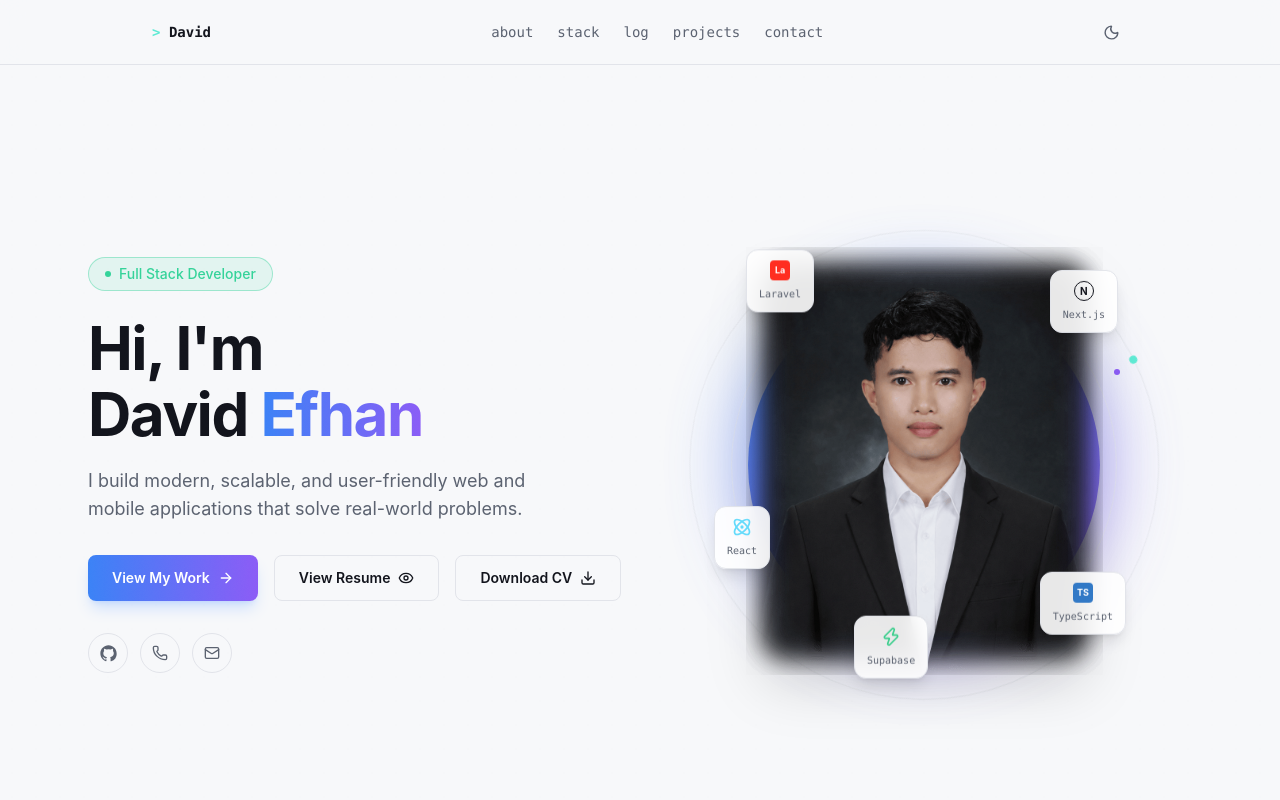
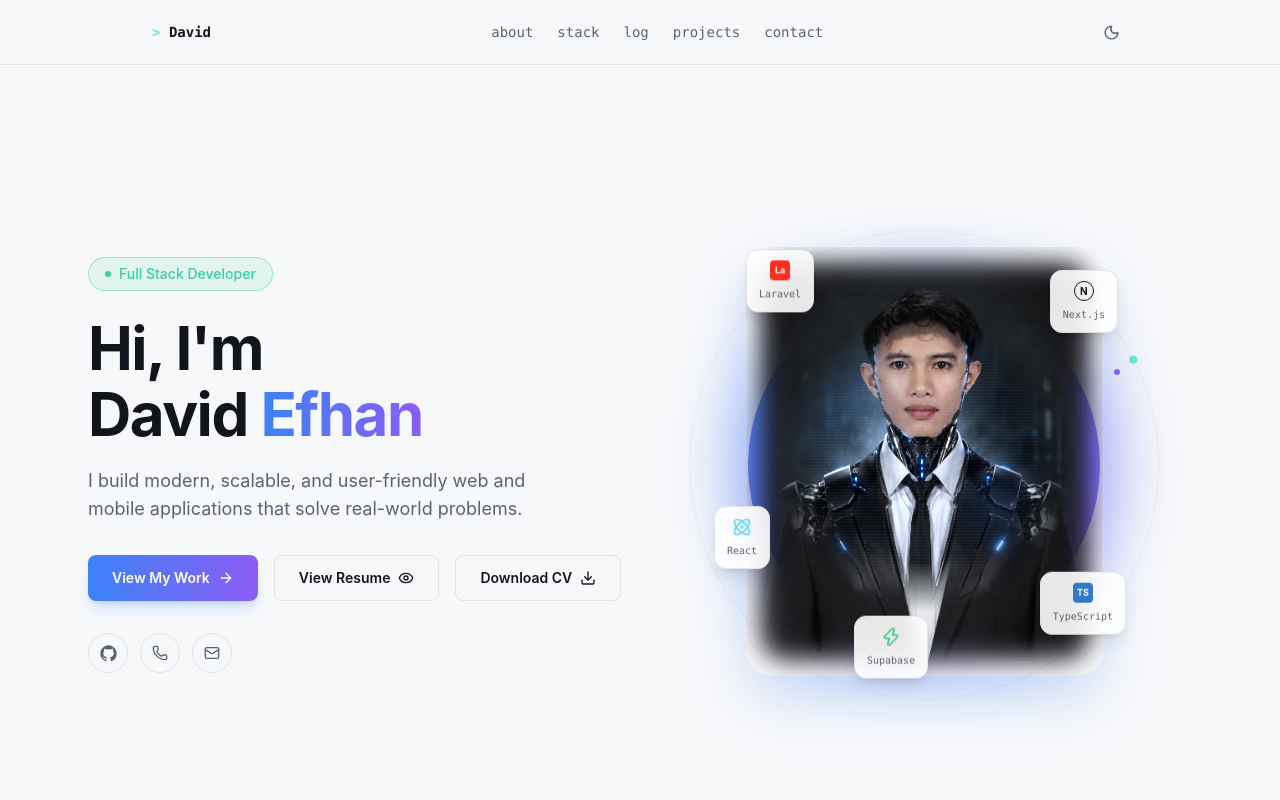
Before and after one commit to sna72419-sys/david-efhan-portfolio, a Next.js app: page / in a window 1280 px wide. Shown: the top 800 px of the page. Built offline with nearby package versions, Linux system fonts and the light colour scheme.

Commit message:
Refactor code structure for improved readability and maintainability

```diff
--- a/components/Hero.tsx
+++ b/components/Hero.tsx
@@ -2,8 +2,8 @@
 
 import { useState } from "react";
 import { motion } from "framer-motion";
-import Image from "next/image";
 import { profile } from "@/lib/data";
+import RobotReveal from "@/components/RobotReveal";
 import { Download, ArrowRight, Mail, Phone, Atom, Zap, Eye } from "lucide-react";
 import ResumeViewerModal from "@/components/ResumeViewerModal";
 
@@ -148,16 +148,16 @@ export default function Hero() {
               <span className="absolute top-1/4 -right-1 w-1.5 h-1.5 rounded-full bg-hero-purple" />
             </div>
 
-            {/* photo */}
+            {/* photo with robot spotlight reveal */}
             <div className="absolute inset-0 flex items-end justify-center">
               <div className="relative w-[85%] aspect-[5/6]">
-                <Image
-                  src="/profile-float.png"
+                <RobotReveal
+                  normalImage="/profile-float.png"
+                  robotImage="/profile-robot.png"
+                  width={340}
+                  height={408}
                   alt={profile.name}
-                  fill
-                  sizes="360px"
-                  className="object-contain object-bottom drop-shadow-2xl"
-                  priority
+                  className="absolute inset-0 w-full h-full"
                 />
               </div>
             </div>
--- /dev/null
+++ b/components/RobotReveal.tsx
@@ -0,0 +1,270 @@
+"use client";
+
+import { useRef, useEffect, useCallback } from "react";
+import Image from "next/image";
+import { motion } from "framer-motion";
+
+export interface RobotRevealProps {
+  normalImage: string;
+  robotImage: string;
+  width: number;
+  height: number;
+  alt?: string;
+  className?: string;
+}
+
+const SPOTLIGHT_RADIUS = 150;
+const FEATHER_PX = 48;
+
+const INNER_PCT = (
+  ((Math.max(0, SPOTLIGHT_RADIUS - FEATHER_PX) / SPOTLIGHT_RADIUS) * 100)
+).toFixed(1);
+
+const SPOTLIGHT_MASK = `radial-gradient(circle ${SPOTLIGHT_RADIUS}px at var(--spot-x, 50%) var(--spot-y, 50%), #000 0%, #000 ${INNER_PCT}%, transparent 100%)`;
+const HIDDEN_MASK =
+  "radial-gradient(circle 0px at 50% 50%, transparent 0%, transparent 100%)";
+
+export default function RobotReveal({
+  normalImage,
+  robotImage,
+  width,
+  height,
+  alt = "Portrait",
+  className = "",
+}: RobotRevealProps) {
+  const containerRef = useRef<HTMLDivElement>(null);
+  const robotMaskRef = useRef<HTMLDivElement>(null);
+  const glowRingRef = useRef<HTMLDivElement>(null);
+  const scanOverlayRef = useRef<HTMLDivElement>(null);
+  const particlesRef = useRef<HTMLDivElement>(null);
+
+  const sizeRef = useRef({ width, height });
+  const posRef = useRef({ x: width / 2, y: height / 2 });
+  const activeRef = useRef(false);
+
+  const applySpotlight = useCallback((x: number, y: number, visible: boolean) => {
+    const robotEl = robotMaskRef.current;
+    if (robotEl) {
+      if (visible) {
+        robotEl.style.maskImage = SPOTLIGHT_MASK;
+        robotEl.style.webkitMaskImage = SPOTLIGHT_MASK;
+        robotEl.style.setProperty("--spot-x", `${x}px`);
+        robotEl.style.setProperty("--spot-y", `${y}px`);
+      } else {
+        robotEl.style.maskImage = HIDDEN_MASK;
+        robotEl.style.webkitMaskImage = HIDDEN_MASK;
+      }
+    }
+
+    const opacity = visible ? "1" : "0";
+    const transform = `translate3d(${x}px, ${y}px, 0) translate(-50%, -50%)`;
+
+    for (const el of [glowRingRef.current, scanOverlayRef.current, particlesRef.current]) {
+      if (!el) continue;
+      el.style.transform = transform;
+      el.style.opacity = opacity;
+    }
+  }, []);
+
+  const hideSpotlight = useCallback(() => {
+    activeRef.current = false;
+    applySpotlight(posRef.current.x, posRef.current.y, false);
+  }, [applySpotlight]);
+
+  useEffect(() => {
+    const robotEl = robotMaskRef.current;
+    if (robotEl) {
+      robotEl.style.maskImage = SPOTLIGHT_MASK;
+      robotEl.style.webkitMaskImage = SPOTLIGHT_MASK;
+    }
+  }, []);
+
+  useEffect(() => {
+    const container = containerRef.current;
+    if (!container) return;
+
+    const updateFromClient = (clientX: number, clientY: number) => {
+      const rect = container.getBoundingClientRect();
+      const x = clientX - rect.left;
+      const y = clientY - rect.top;
+
+      posRef.current = { x, y };
+      activeRef.current = true;
+      applySpotlight(x, y, true);
+    };
+
+    const observer = new ResizeObserver(([entry]) => {
+      const { width: w, height: h } = entry.contentRect;
+      sizeRef.current = { width: w, height: h };
+      if (!activeRef.current) {
+        posRef.current = { x: w / 2, y: h / 2 };
+      }
+    });
+    observer.observe(container);
+
+    const onPointerMove = (event: PointerEvent) => {
+      // Touch/pen: pointermove only fires while finger/stylus is down.
+      // Mouse: fires on hover without needing a click.
+      if (event.pointerType !== "mouse" && event.buttons === 0) return;
+      updateFromClient(event.clientX, event.clientY);
+    };
+
+    const onPointerLeave = () => {
+      hideSpotlight();
+    };
+
+    const onPointerUp = (event: PointerEvent) => {
+      if (event.pointerType === "mouse") return;
+      hideSpotlight();
+    };
+
+    const onPointerCancel = () => {
+      hideSpotlight();
+    };
+
+    container.addEventListener("pointermove", onPointerMove, { passive: true });
+    container.addEventListener("pointerleave", onPointerLeave);
+    container.addEventListener("pointerup", onPointerUp);
+    container.addEventListener("pointercancel", onPointerCancel);
+
+    return () => {
+      observer.disconnect();
+      container.removeEventListener("pointermove", onPointerMove);
+      container.removeEventListener("pointerleave", onPointerLeave);
+      container.removeEventListener("pointerup", onPointerUp);
+      container.removeEventListener("pointercancel", onPointerCancel);
+    };
+  }, [applySpotlight, hideSpotlight]);
+
+  return (
+    <motion.div
+      ref={containerRef}
+      className={`relative overflow-hidden rounded-[24px] shadow-[0_24px_64px_-12px_rgba(59,130,246,0.35)] ring-1 ring-white/10 ${className}`}
+      style={{ willChange: "transform", touchAction: "none" }}
+      initial={{ opacity: 0, scale: 0.98 }}
+      animate={{ opacity: 1, scale: 1 }}
+      transition={{ duration: 0.6, ease: [0.22, 1, 0.36, 1] }}
+      aria-label={alt}
+    >
+      {/* Base portrait */}
+      <Image
+        src={normalImage}
+        alt={alt}
+        fill
+        sizes={`${width}px`}
+        className="object-contain object-bottom select-none pointer-events-none"
+        priority
+        draggable={false}
+      />
+
+      {/* Robot reveal — masked spotlight, slightly brighter */}
+      <div
+        ref={robotMaskRef}
+        className="absolute inset-0 pointer-events-none"
+        style={{
+          willChange: "transform",
+          contain: "layout style paint",
+          ["--spot-x" as string]: "50%",
+          ["--spot-y" as string]: "50%",
+          maskImage: HIDDEN_MASK,
+          WebkitMaskImage: HIDDEN_MASK,
+        }}
+      >
+        <Image
+          src={robotImage}
+          alt=""
+          fill
+          sizes={`${width}px`}
+          className="object-contain object-bottom brightness-[1.12] contrast-[1.06] saturate-[1.08] select-none"
+          aria-hidden
+          draggable={false}
+        />
+
+        {/* Scan lines inside reveal */}
+        <div
+          className="absolute inset-0 mix-blend-screen opacity-30 pointer-events-none"
+          style={{
+            backgroundImage:
+              "repeating-linear-gradient(0deg, transparent, transparent 2px, rgba(59,130,246,0.18) 2px, rgba(59,130,246,0.18) 3px)",
+          }}
+          aria-hidden
+        />
+
+        {/* Blue light reflections */}
+        <div
+          className="absolute inset-0 pointer-events-none"
+          style={{
+            background:
+              "radial-gradient(ellipse 40% 30% at 30% 35%, rgba(96,165,250,0.22), transparent 60%), radial-gradient(ellipse 25% 20% at 70% 60%, rgba(59,130,246,0.18), transparent 55%)",
+          }}
+          aria-hidden
+        />
+      </div>
+
+      {/* Blue glow ring */}
+      <div
+        ref={glowRingRef}
+        className="absolute top-0 left-0 pointer-events-none opacity-0"
+        style={{ willChange: "transform, opacity" }}
+        aria-hidden
+      >
+        <div
+          className="rounded-full"
+          style={{
+            width: SPOTLIGHT_RADIUS * 2,
+            height: SPOTLIGHT_RADIUS * 2,
+            boxShadow:
+              "0 0 24px 4px rgba(59,130,246,0.55), 0 0 48px 8px rgba(96,165,250,0.35), inset 0 0 20px rgba(147,197,253,0.25)",
+            border: "1.5px solid rgba(96,165,250,0.75)",
+          }}
+        />
+      </div>
+
+      {/* Cursor particle glow */}
+      <div
+        ref={particlesRef}
+        className="absolute top-0 left-0 pointer-events-none opacity-0"
+        style={{ willChange: "transform, opacity" }}
+        aria-hidden
+      >
+        {[0, 45, 90, 135, 180, 225, 270, 315].map((angle) => (
+          <span
+            key={angle}
+            className="absolute rounded-full bg-blue-400/70 blur-[2px]"
+            style={{
+              width: 4,
+              height: 4,
+              transform: `rotate(${angle}deg) translateX(${SPOTLIGHT_RADIUS * 0.55}px)`,
+              boxShadow: "0 0 6px 2px rgba(59,130,246,0.6)",
+            }}
+          />
+        ))}
+        <span
+          className="absolute -translate-x-1/2 -translate-y-1/2 rounded-full bg-blue-300/40 blur-md"
+          style={{ width: 28, height: 28 }}
+        />
+      </div>
+
+      {/* Animated scan sweep clipped to spotlight */}
+      <div
+        ref={scanOverlayRef}
+        className="absolute top-0 left-0 pointer-events-none opacity-0 overflow-hidden"
+        style={{
+          width: SPOTLIGHT_RADIUS * 2,
+          height: SPOTLIGHT_RADIUS * 2,
+          borderRadius: "50%",
+          willChange: "transform, opacity",
+        }}
+        aria-hidden
+      >
+        <div
+          className="absolute inset-x-0 h-1/3 animate-[scanline_2.8s_ease-in-out_infinite]"
+          style={{
+            background:
+              "linear-gradient(180deg, transparent, rgba(96,165,250,0.45), transparent)",
+          }}
+        />
+      </div>
+    </motion.div>
+  );
+}
```
Also changed, not shown: public/profile-robot.png (added).
